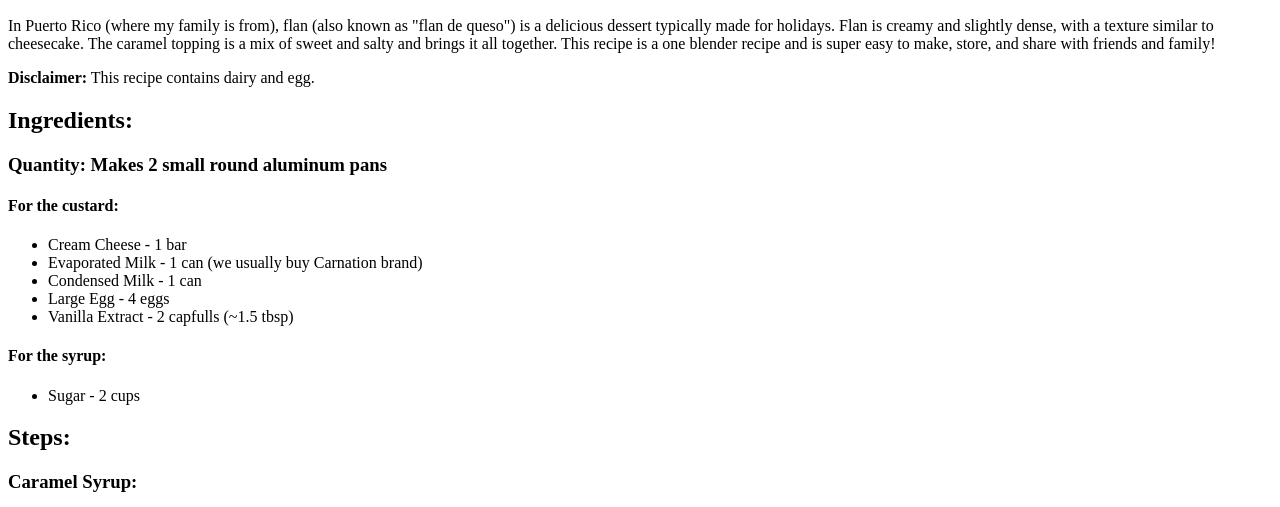
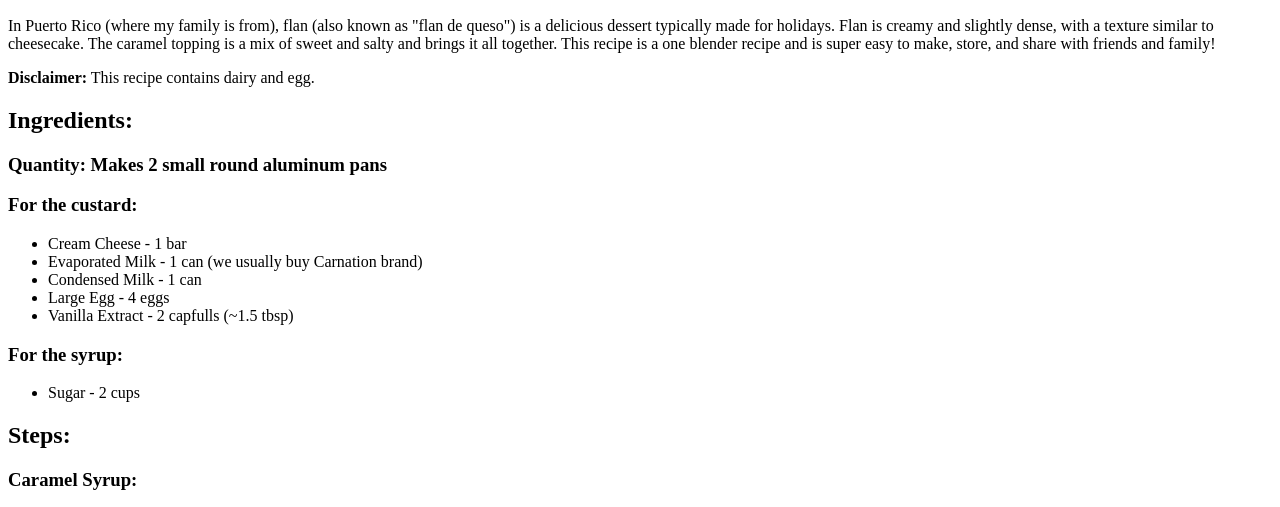
Before and after one commit to GojiRod54/odin-recipes, a plain HTML site: page recipes/flan.html in a window 1280 px wide. Shown: the part 668-1175 px from the top of the page. Drawn offline with Linux system fonts and the light colour scheme.

Commit message:
Readjust headings for readability

```diff
--- a/recipes/flan.html
+++ b/recipes/flan.html
@@ -18,7 +18,7 @@
 
         <h2>Ingredients:</h2>
         <h3>Quantity: Makes 2 small round aluminum pans</h3>
-            <h4>For the custard:</h4>
+        <h3>For the custard:</h4>
             <ul>
                 <li>Cream Cheese - 1 bar</li>
                 <li>Evaporated Milk - 1 can (we usually buy Carnation brand)</li>
@@ -26,7 +26,7 @@
                 <li>Large Egg - 4 eggs</li>
                 <li>Vanilla Extract - 2 capfulls (~1.5 tbsp)</li>
             </ul>
-            <h4>For the syrup:</h4>
+        <h3>For the syrup:</h4>
             <ul>
                 <li>Sugar - 2 cups</li>
             </ul>
```
Lines whose indentation alone changed are shown as unchanged.
